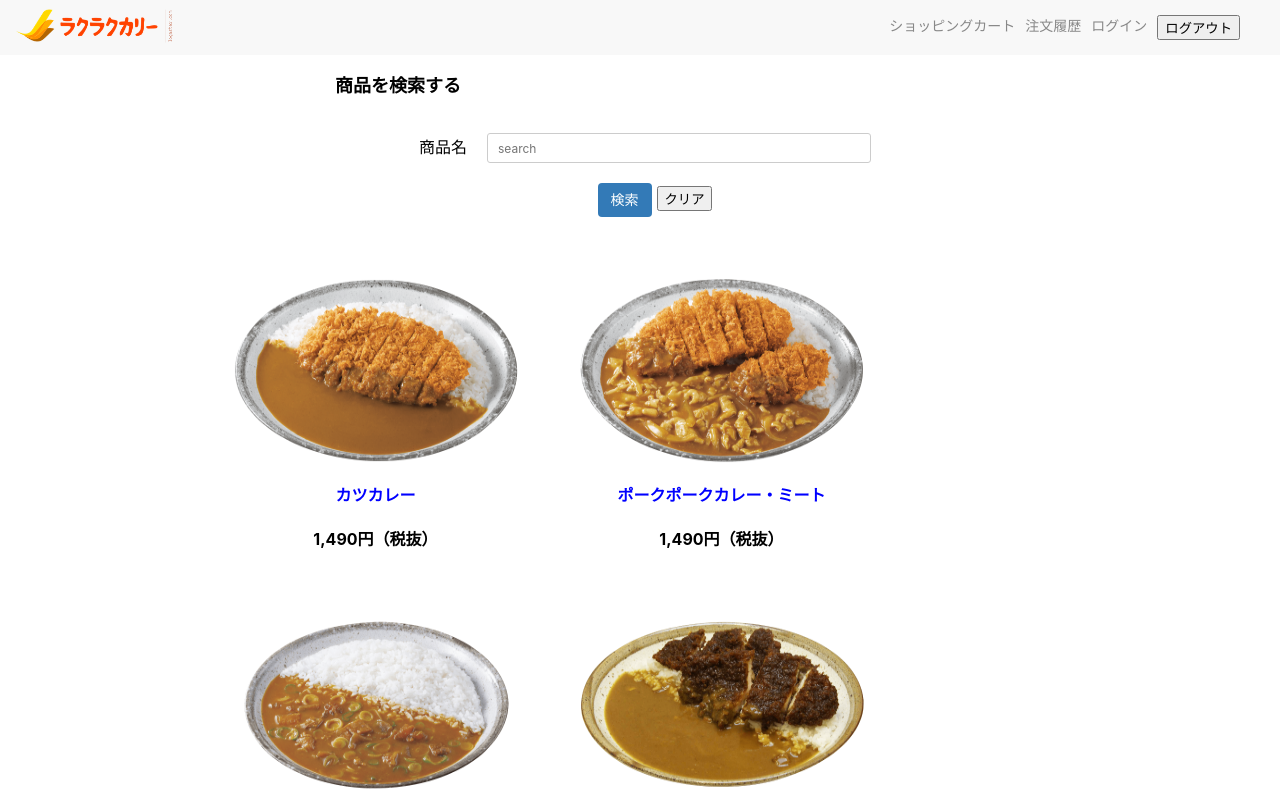
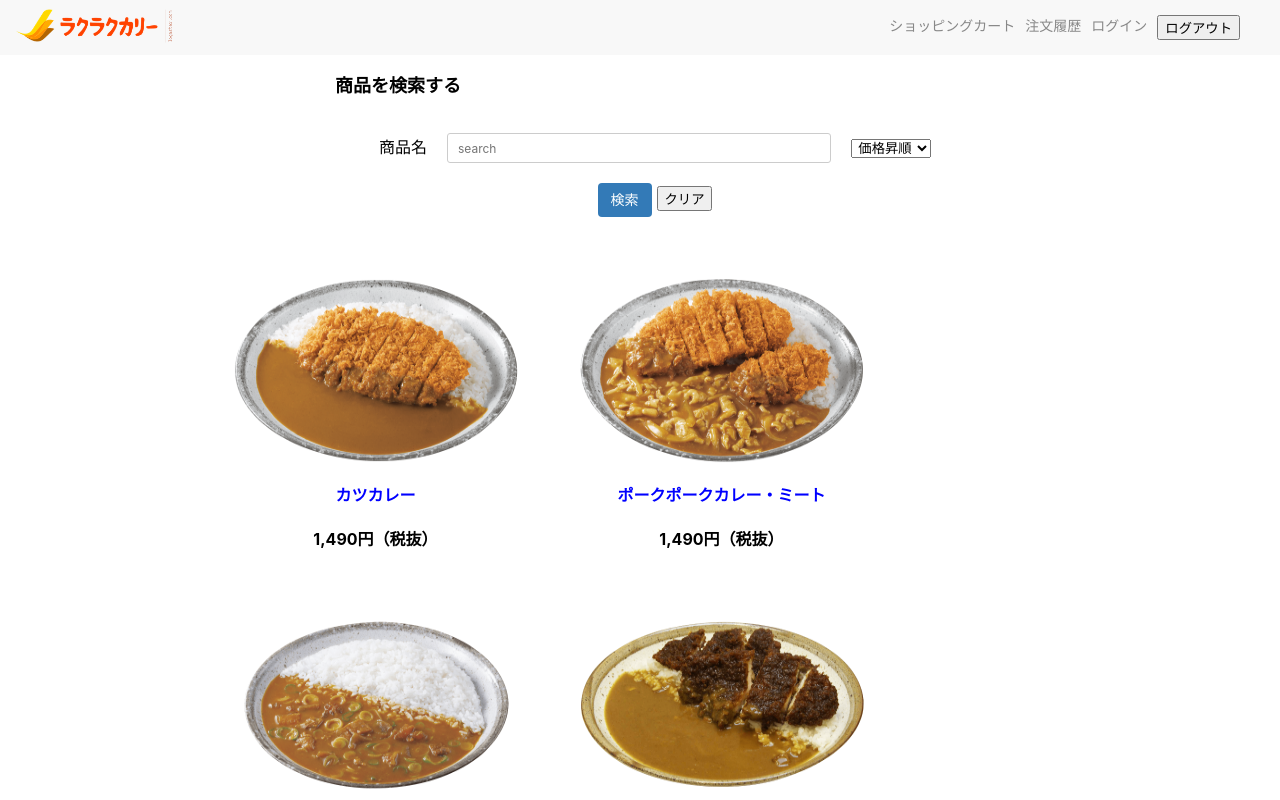
Before and after one commit to yukanaito65/carry-ec-site, a Next.js app: page / in a window 1280 px wide. Shown: the top 800 px of the page. Built offline with nearby package versions, Linux system fonts and the light colour scheme; data requests are answered from the project's data file.

Commit message:
並び替え機能を修正しました。

```diff
--- a/component/items.module.css
+++ b/component/items.module.css
@@ -115,3 +115,8 @@
     padding-left: 5%;
     padding-right: 15%;
 }
+
+.select {
+    text-align: center;
+    width: 80px;
+}
--- a/component/jsonitems.tsx
+++ b/component/jsonitems.tsx
@@ -10,10 +10,21 @@ export const fetcher: (args: string) => Promise<any> = (...args) =>
   fetch(...args).then((res) => res.json());
 
 export default function Items() {
-  const { data, error } = useSWR(
-    'http://localhost:8000/items',
-    fetcher
-  );
+  // 並び替え用のstate
+  const [sortSelect, setSortSelect] = useState('up');
+  const onChangeSortSelect = (event: any) =>
+    setSortSelect(event.target.value);
+  console.log(sortSelect);
+
+  // selectが昇順と降順でfetchするdataを変更する
+  let get = '';
+  if (sortSelect === 'up') {
+    get = 'http://localhost:8000/items?_sort=price&_order=asc';
+  } else if (sortSelect === 'down') {
+    get = 'http://localhost:8000/items?_sort=price&_order=desc';
+  }
+
+  const { data, error } = useSWR(get, fetcher);
 
   // 検索欄に文字入力できるようにする
   const [nameText, setNameText] = useState('');
@@ -30,7 +41,7 @@ export default function Items() {
   // 抽出したdataをsetSearchDataに保管
   const onClickSearch = () => {
     setSearchData(
-      sortedData.filter((e: any) => {
+      data.filter((e: any) => {
         return e.name.indexOf(nameText) >= 0;
       })
     );
@@ -42,14 +53,6 @@ export default function Items() {
     setSearchData([]);
   };
 
-  // 値段が安い順に並べる
-  const sortedData = data.sort(function (
-    { price: a }: any,
-    { price: b }: any
-  ) {
-    return a - b;
-  });
-
   return (
     <Layout show={true}>
       <div className={styles.searchWrapper}>
@@ -58,6 +61,7 @@ export default function Items() {
         </p>
         <div>
           <form
+            name="form1"
             method="post"
             action="#"
             className={styles.searchForm}
@@ -72,6 +76,17 @@ export default function Items() {
               onChange={onChangeNameText}
               className={styles.searchNameInput}
             ></input>
+
+            <select
+              name="sort"
+              size={1}
+              className={styles.select}
+              value={sortSelect}
+              onChange={onChangeSortSelect}
+            >
+              <option value="up">価格昇順</option>
+              <option value="down">価格降順</option>
+            </select>
 
             <br />
 
@@ -103,7 +118,7 @@ export default function Items() {
         {nameText == '' ? (
           // 「？」はtrue、「:」はfalse
           // 検索テキストが空の場合
-          sortedData.map((item: Item) => {
+          data.map((item: Item) => {
             const { id, name, price, imagePath } = item;
             return (
               <div key={id}>
```
